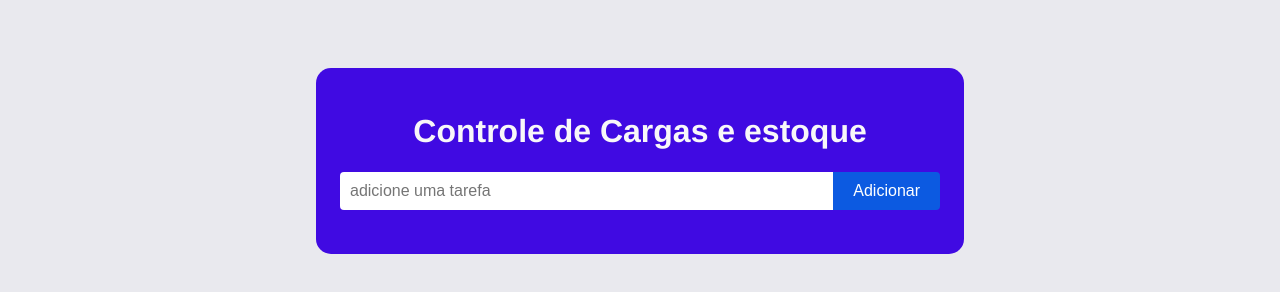
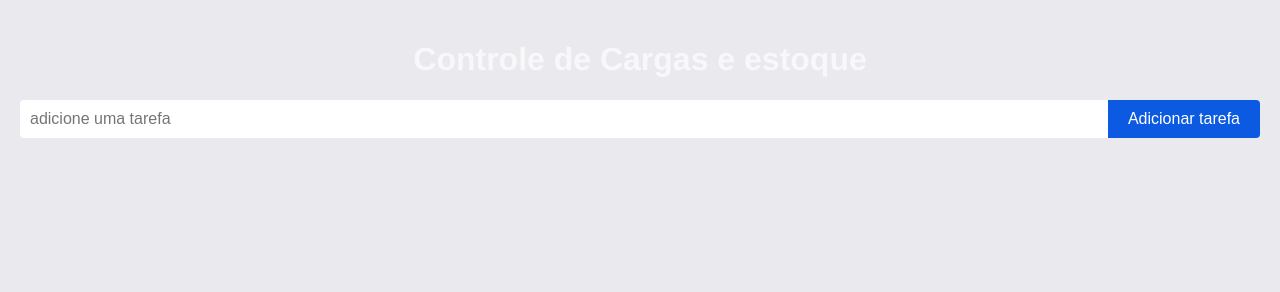
Before and after one commit to pabulomaciel/todolist, a plain HTML site: page index.html in a window 1280 px wide. Drawn offline with Linux system fonts and the light colour scheme.

Commit message:
atualizacao

```diff
--- a/index.html
+++ b/index.html
@@ -12,7 +12,7 @@
         <h1>Controle de Cargas e estoque</h1>
         <form id="task-form">
             <input type="text" id="task-input" placeholder="adicione uma tarefa">
-            <button type="submit">Adicionar</button>
+            <button type="submit">Adicionar tarefa</button>
         </form>
         <ul id="task-list"></ul>
 
--- a/style.css
+++ b/style.css
@@ -4,22 +4,6 @@
     margin: 0;
     padding: 20px;
   }
-
-  .container {
-    max-width: 600px;
-    margin: 0 auto;
-    background-color: #400ae2;
-    padding: 20px;
-    border-radius: 5px;
-    box-shadow: 0 2px 5px #rgba(0, 0, 0, 0.1);
-
-    margin: 3rem auto;
-
-    padding: 1.5rem;
-    border-radius: 15px;
-
-  }
-
 
   h1 {
     text-align: center;
@@ -73,7 +57,7 @@
 
   .delete-btn,
   .edit-btn {
-    background-color: red;
+    background-color: rgb(72, 3, 52);
     color: white;
     border: none;
     padding: 5px 10px;
```
